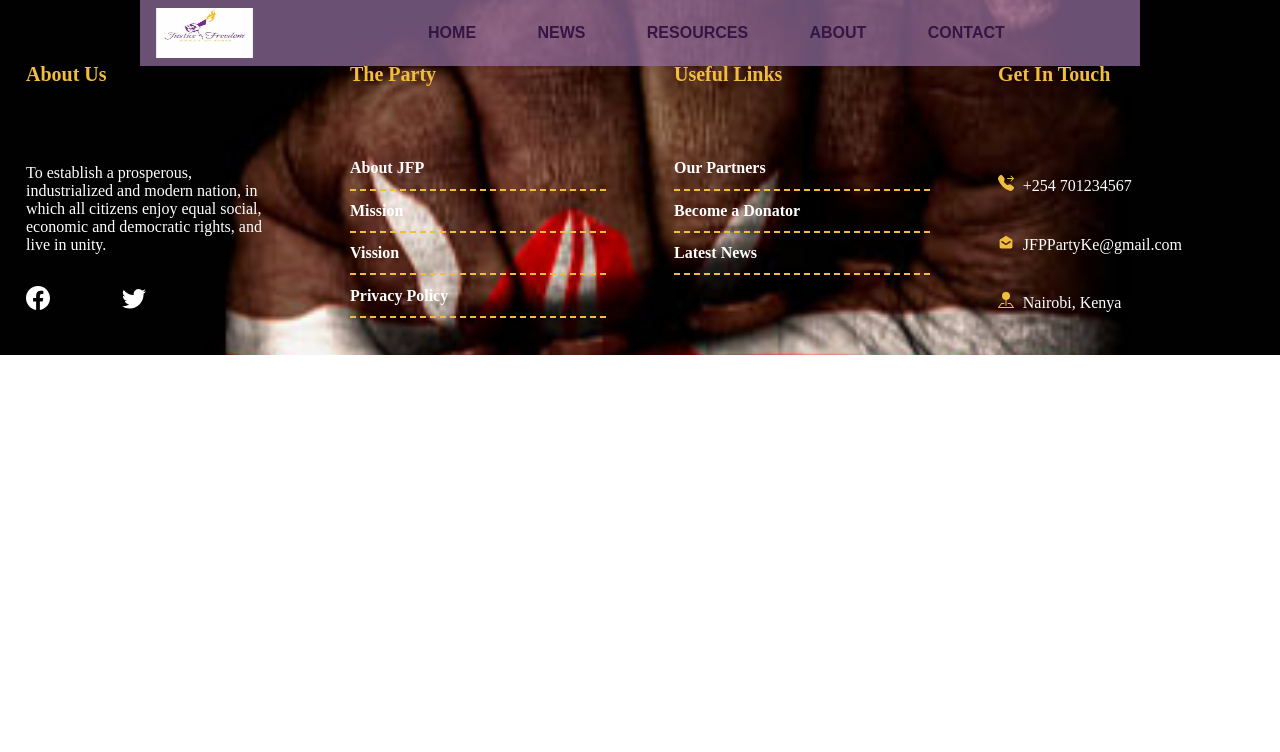
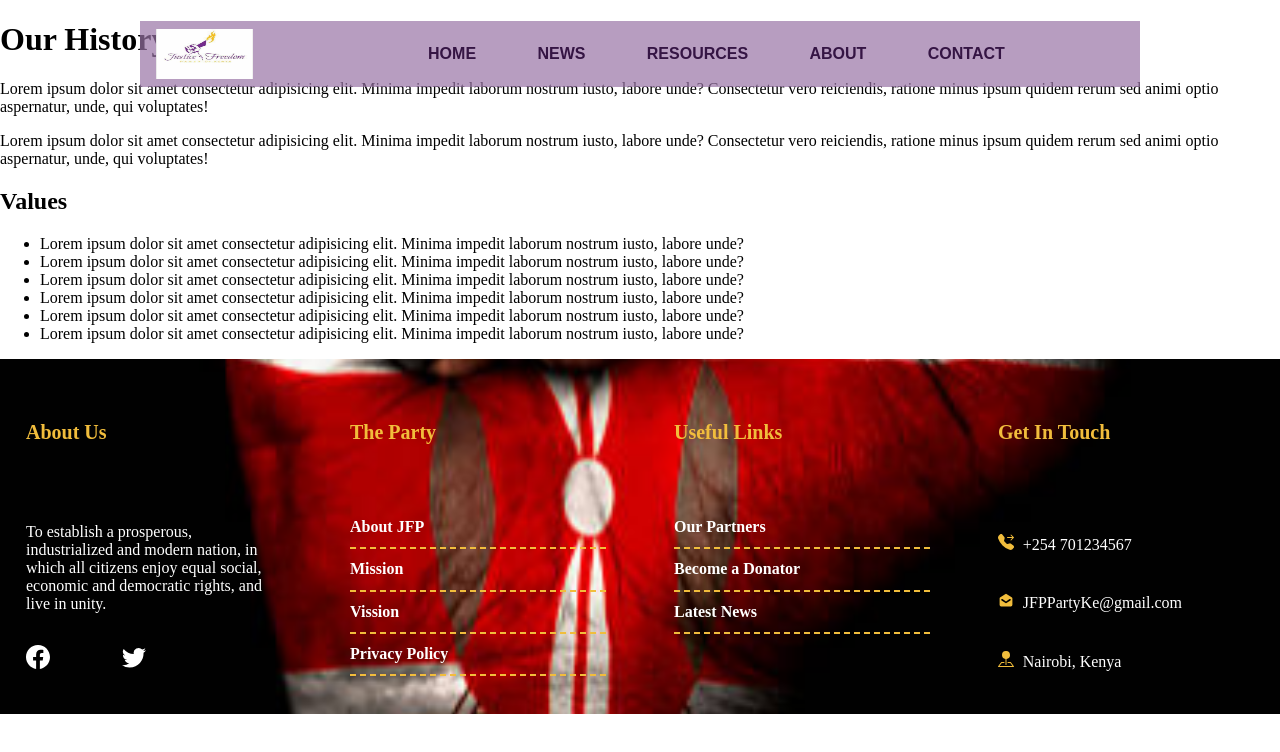
Before and after one commit to QueenterJuma/jfp-kenya, a React (Vite) app: page /about in a window 1280 px wide. Shown: the top 752 px of the page. Built offline with nearby package versions, Linux system fonts and the light colour scheme; a web font is replaced by a local one.

Commit message:
Create About component

```diff
--- a/src/App.jsx
+++ b/src/App.jsx
@@ -5,6 +5,7 @@ import Home from './pages/Home'
 import Footer from './components/Footer'
 import News from './pages/News';
 import Resources from './components/Resources/Resources'
+import About from './components/About/About'
 
 function App() {
 
@@ -16,8 +17,8 @@ function App() {
           <Route path='/' element={ <Home /> } />
           <Route path='/news' element={ <News /> } />
           <Route path='/resources' element={ <Resources /> } />
-        {/*  <Route path='/about' element={ <About /> } />
-          <Route path='/contact' element={ <Contact /> } /> */}
+          <Route path='/about' element={ <About /> } />
+        {/*  <Route path='/contact' element={ <Contact /> } /> */}
         </Routes>
 
         <Navbar />
--- /dev/null
+++ b/src/components/About/About.jsx
@@ -0,0 +1,27 @@
+import React from 'react'
+
+const About = () => {
+  return (
+    <div className='about'>
+      <div className='history'>
+        <h1> Our History </h1>
+        <p>Lorem ipsum dolor sit amet consectetur adipisicing elit. Minima impedit laborum nostrum iusto, labore unde? Consectetur vero reiciendis, ratione minus ipsum quidem rerum sed animi optio aspernatur, unde, qui voluptates!</p>
+        <p>Lorem ipsum dolor sit amet consectetur adipisicing elit. Minima impedit laborum nostrum iusto, labore unde? Consectetur vero reiciendis, ratione minus ipsum quidem rerum sed animi optio aspernatur, unde, qui voluptates!</p>
+      </div>
+
+      <div>
+        <h2> Values </h2>
+        <ul>
+          <li>Lorem ipsum dolor sit amet consectetur adipisicing elit. Minima impedit laborum nostrum iusto, labore unde?</li>
+          <li>Lorem ipsum dolor sit amet consectetur adipisicing elit. Minima impedit laborum nostrum iusto, labore unde?</li>
+          <li>Lorem ipsum dolor sit amet consectetur adipisicing elit. Minima impedit laborum nostrum iusto, labore unde?</li>
+          <li>Lorem ipsum dolor sit amet consectetur adipisicing elit. Minima impedit laborum nostrum iusto, labore unde?</li>
+          <li>Lorem ipsum dolor sit amet consectetur adipisicing elit. Minima impedit laborum nostrum iusto, labore unde?</li>
+          <li>Lorem ipsum dolor sit amet consectetur adipisicing elit. Minima impedit laborum nostrum iusto, labore unde?</li>
+        </ul>
+      </div>
+    </div>
+  )
+}
+
+export default About;
```
